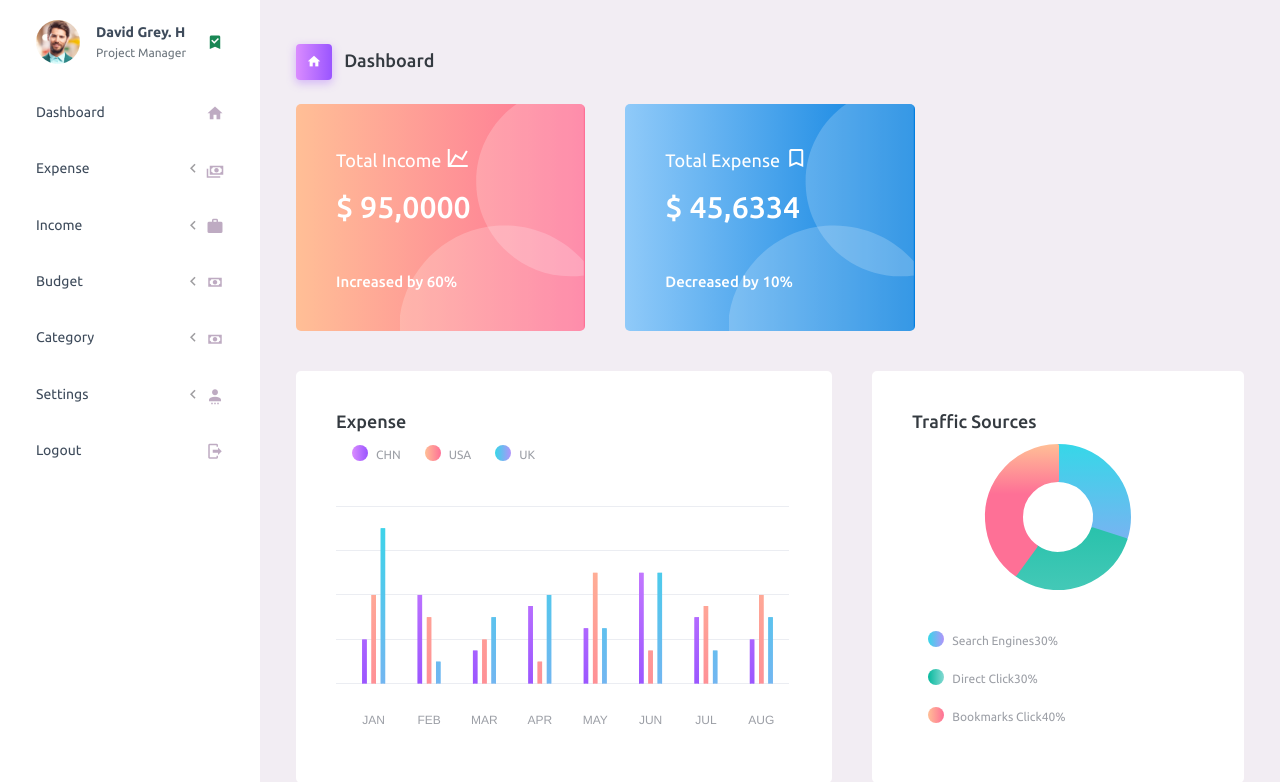
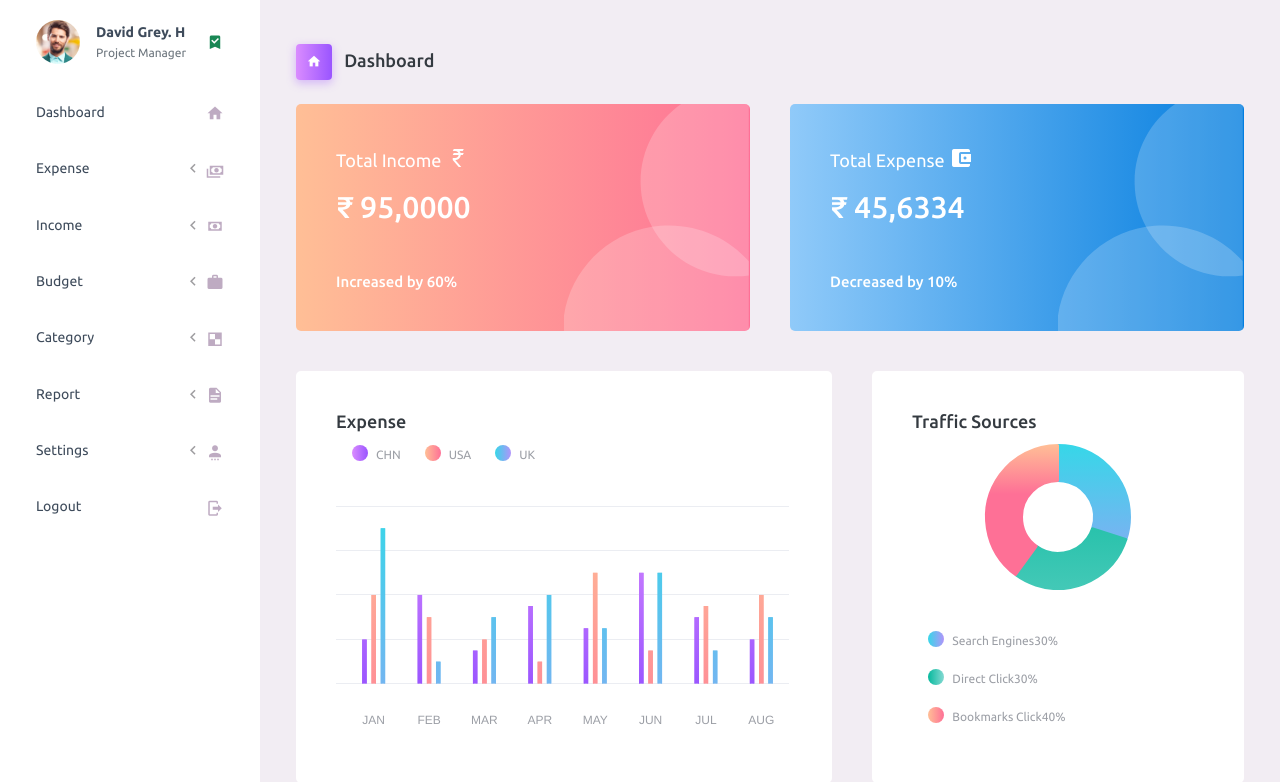
Before and after one commit to SakshiKagda/DETS_DEMO, a PHP site: page / in a window 1280 px wide. Shown: the part 70-852 px from the top of the page. Run offline with PHP 8.4, Linux system fonts and the light colour scheme.

Commit message:
sidebar.php

```diff
--- a/admin/index.php
+++ b/admin/index.php
@@ -1,6 +1,7 @@
 <!-- From DETS_BRANCH-->
 <!DOCTYPE html>
 <html lang="en">
+
 <body>
   <!-- partial:partials/_navbar.html -->
   <?php
@@ -23,29 +24,29 @@
           </h3>
         </div>
         <div class="row">
-              <div class="col-md-4 stretch-card grid-margin">
+          <div class="col-md-6 stretch-card grid-margin">
             <div class="card bg-gradient-danger card-img-holder text-white">
               <div class="card-body">
                 <img src="assets/images/dashboard/circle.svg" class="card-img-absolute" alt="circle-image">
-                    <h4 class="font-weight-normal mb-3">Total Income <i class="mdi mdi-chart-line mdi-24px float-right"></i>
+                <h4 class="font-weight-normal mb-3">Total Income <i
+                    class="mdi mdi-currency-inr mdi-24px float-right"></i>
                 </h4>
-                    <h2 class="mb-5">$ 95,0000</h2>
+                <h2 class="mb-5">₹ 95,0000</h2>
                 <h6 class="card-text">Increased by 60%</h6>
               </div>
             </div>
           </div>
-              <div class="col-md-4 stretch-card grid-margin">
+          <div class="col-md-6 stretch-card grid-margin">
             <div class="card bg-gradient-info card-img-holder text-white">
               <div class="card-body">
                 <img src="assets/images/dashboard/circle.svg" class="card-img-absolute" alt="circle-image">
-                    <h4 class="font-weight-normal mb-3">Total Expense <i class="mdi mdi-bookmark-outline mdi-24px float-right"></i>
+                <h4 class="font-weight-normal mb-3">Total Expense <i class="mdi mdi-wallet mdi-24px float-right"></i>
                 </h4>
-                    <h2 class="mb-5">$ 45,6334</h2>
+                <h2 class="mb-5">₹ 45,6334</h2>
                 <h6 class="card-text">Decreased by 10%</h6>
               </div>
             </div>
           </div>
-
         </div>
         <div class="row">
           <div class="col-md-7 grid-margin stretch-card">
@@ -53,7 +54,8 @@
               <div class="card-body">
                 <div class="clearfix">
                   <h4 class="card-title float-left">Expense </h4>
-                      <div id="visit-sale-chart-legend" class="rounded-legend legend-horizontal legend-top-right float-right"></div>
+                  <div id="visit-sale-chart-legend"
+                    class="rounded-legend legend-horizontal legend-top-right float-right"></div>
                 </div>
                 <canvas id="visit-sale-chart" class="mt-4"></canvas>
               </div>
@@ -159,7 +161,8 @@
                         <td> May 15, 2015 </td>
                         <td>
                           <div class="progress">
-                                <div class="progress-bar bg-gradient-success" role="progressbar" style="width: 25%" aria-valuenow="25" aria-valuemin="0" aria-valuemax="100"></div>
+                            <div class="progress-bar bg-gradient-success" role="progressbar" style="width: 25%"
+                              aria-valuenow="25" aria-valuemin="0" aria-valuemax="100"></div>
                           </div>
                         </td>
                       </tr>
@@ -169,7 +172,8 @@
                         <td> Jul 01, 2015 </td>
                         <td>
                           <div class="progress">
-                                <div class="progress-bar bg-gradient-danger" role="progressbar" style="width: 75%" aria-valuenow="75" aria-valuemin="0" aria-valuemax="100"></div>
+                            <div class="progress-bar bg-gradient-danger" role="progressbar" style="width: 75%"
+                              aria-valuenow="75" aria-valuemin="0" aria-valuemax="100"></div>
                           </div>
                         </td>
                       </tr>
@@ -179,7 +183,8 @@
                         <td> Apr 12, 2015 </td>
                         <td>
                           <div class="progress">
-                                <div class="progress-bar bg-gradient-warning" role="progressbar" style="width: 90%" aria-valuenow="90" aria-valuemin="0" aria-valuemax="100"></div>
+                            <div class="progress-bar bg-gradient-warning" role="progressbar" style="width: 90%"
+                              aria-valuenow="90" aria-valuemin="0" aria-valuemax="100"></div>
                           </div>
                         </td>
                       </tr>
@@ -189,7 +194,8 @@
                         <td> May 15, 2015 </td>
                         <td>
                           <div class="progress">
-                                <div class="progress-bar bg-gradient-primary" role="progressbar" style="width: 50%" aria-valuenow="50" aria-valuemin="0" aria-valuemax="100"></div>
+                            <div class="progress-bar bg-gradient-primary" role="progressbar" style="width: 50%"
+                              aria-valuenow="50" aria-valuemin="0" aria-valuemax="100"></div>
                           </div>
                         </td>
                       </tr>
@@ -199,7 +205,8 @@
                         <td> May 03, 2015 </td>
                         <td>
                           <div class="progress">
-                                <div class="progress-bar bg-gradient-danger" role="progressbar" style="width: 35%" aria-valuenow="35" aria-valuemin="0" aria-valuemax="100"></div>
+                            <div class="progress-bar bg-gradient-danger" role="progressbar" style="width: 35%"
+                              aria-valuenow="35" aria-valuemin="0" aria-valuemax="100"></div>
                           </div>
                         </td>
                       </tr>
@@ -209,7 +216,8 @@
                         <td> Jun 05, 2015 </td>
                         <td>
                           <div class="progress">
-                                <div class="progress-bar bg-gradient-info" role="progressbar" style="width: 65%" aria-valuenow="65" aria-valuemin="0" aria-valuemax="100"></div>
+                            <div class="progress-bar bg-gradient-info" role="progressbar" style="width: 65%"
+                              aria-valuenow="65" aria-valuemin="0" aria-valuemax="100"></div>
                           </div>
                         </td>
                       </tr>
@@ -225,7 +233,8 @@
                 <h4 class="card-title text-white">Todo</h4>
                 <div class="add-items d-flex">
                   <input type="text" class="form-control todo-list-input" placeholder="What do you need to do today?">
-                      <button class="add btn btn-gradient-primary font-weight-bold todo-list-add-btn" id="add-task">Add</button>
+                  <button class="add btn btn-gradient-primary font-weight-bold todo-list-add-btn"
+                    id="add-task">Add</button>
                 </div>
                 <div class="list-wrapper">
                   <ul class="d-flex flex-column-reverse todo-list todo-list-custom">
@@ -291,4 +300,5 @@
   </div>
   <!-- container-scroller -->
 </body>
+
 </html>
--- a/admin/sidebar.php
+++ b/admin/sidebar.php
@@ -34,12 +34,12 @@
       </div>
     </li>
     <li class="nav-item">
-      <a class="nav-link" data-bs-toggle="collapse" href="#ui-basic" aria-expanded="false" aria-controls="ui-basic">
+      <a class="nav-link" data-bs-toggle="collapse" href="#ui-basic-1" aria-expanded="false" aria-controls="ui-basic">
         <span class="menu-title">Income</span>
         <i class="menu-arrow"></i>
-        <i class=" mdi mdi-briefcase  menu-icon"></i>
+        <i class=" mdi mdi-cash menu-icon"></i>
       </a>
-      <div class="collapse" id="ui-basic">
+      <div class="collapse" id="ui-basic-1">
         <ul class="nav flex-column sub-menu">
           <li class="nav-item"> <a class="nav-link" href="pages/ui-features/addincome.php">Add Income</a></li>
           <li class="nav-item"> <a class="nav-link" href="pages/ui-features/viewincome.php">Manage Income</a></li>
@@ -47,12 +47,12 @@
       </div>
     </li>
     <li class="nav-item">
-      <a class="nav-link" data-bs-toggle="collapse" href="#ui-basic" aria-expanded="false" aria-controls="ui-basic">
+      <a class="nav-link" data-bs-toggle="collapse" href="#ui-basic-2" aria-expanded="false" aria-controls="ui-basic">
         <span class="menu-title">Budget</span>
         <i class="menu-arrow"></i>
-        <i class=" mdi mdi-cash  menu-icon"></i>
+        <i class=" mdi mdi-briefcase  menu-icon"></i>
       </a>
-      <div class="collapse" id="ui-basic">
+      <div class="collapse" id="ui-basic-2">
         <ul class="nav flex-column sub-menu">
           <li class="nav-item"> <a class="nav-link" href="pages/ui-features/addbudget.php">Add Budget</a></li>
           <li class="nav-item"> <a class="nav-link" href="pages/ui-features/viewbudget.php">Manage Budget</a></li>
@@ -60,24 +60,37 @@
       </div>
     </li>
     <li class="nav-item">
-      <a class="nav-link" data-bs-toggle="collapse" href="#ui-basic" aria-expanded="false" aria-controls="ui-basic">
+      <a class="nav-link" data-bs-toggle="collapse" href="#ui-basic-3" aria-expanded="false" aria-controls="ui-basic">
         <span class="menu-title">Category</span>
         <i class="menu-arrow"></i>
-        <i class=" mdi mdi-cash  menu-icon"></i>
+        <i class=" mdi mdi-checkerboard  menu-icon"></i>
       </a>
-      <div class="collapse" id="ui-basic">
+      <div class="collapse" id="ui-basic-3">
         <ul class="nav flex-column sub-menu">
           <li class="nav-item"> <a class="nav-link" href="pages/ui-features/addbudget.php">Add Category</a></li>
         </ul>
       </div>
     </li>
     <li class="nav-item">
-      <a class="nav-link" data-bs-toggle="collapse" href="#ui-basic" aria-expanded="false" aria-controls="ui-basic">
+      <a class="nav-link" data-bs-toggle="collapse" href="#ui-basic-4" aria-expanded="false" aria-controls="ui-basic">
+        <span class="menu-title">Report</span>
+        <i class="menu-arrow"></i>
+        <i class=" mdi mdi-file-document menu-icon"></i>
+      </a>
+      <div class="collapse" id="ui-basic-4">
+        <ul class="nav flex-column sub-menu">
+          <li class="nav-item"> <a class="nav-link" href="pages/ui-features/viewreport.php">View Report</a></li>
+
+        </ul>
+      </div>
+    </li>
+    <li class="nav-item">
+      <a class="nav-link" data-bs-toggle="collapse" href="#ui-basic-5" aria-expanded="false" aria-controls="ui-basic">
         <span class="menu-title">Settings</span>
         <i class="menu-arrow"></i>
         <i class=" mdi mdi-account-settings  menu-icon"></i>
       </a>
-      <div class="collapse" id="ui-basic">
+      <div class="collapse" id="ui-basic-5">
         <ul class="nav flex-column sub-menu">
           <li class="nav-item"> <a class="nav-link" href="pages/ui-features/.php">My Profile</a></li>
           <li class="nav-item"> <a class="nav-link" href="pages/ui-features/changepass.php">Change Password</a></li>
```
Lines whose indentation alone changed are shown as unchanged.
